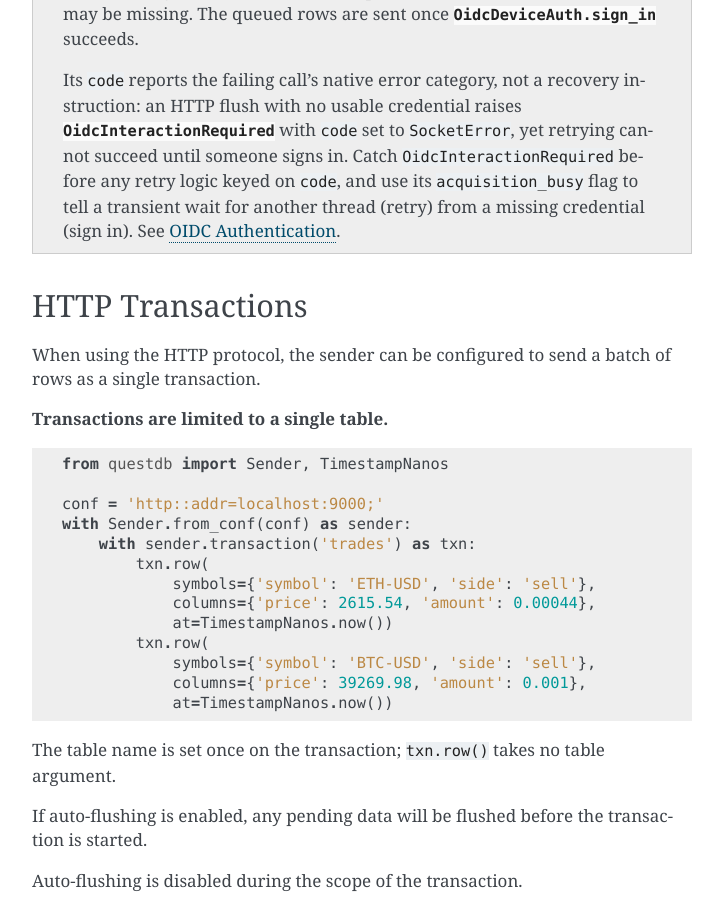
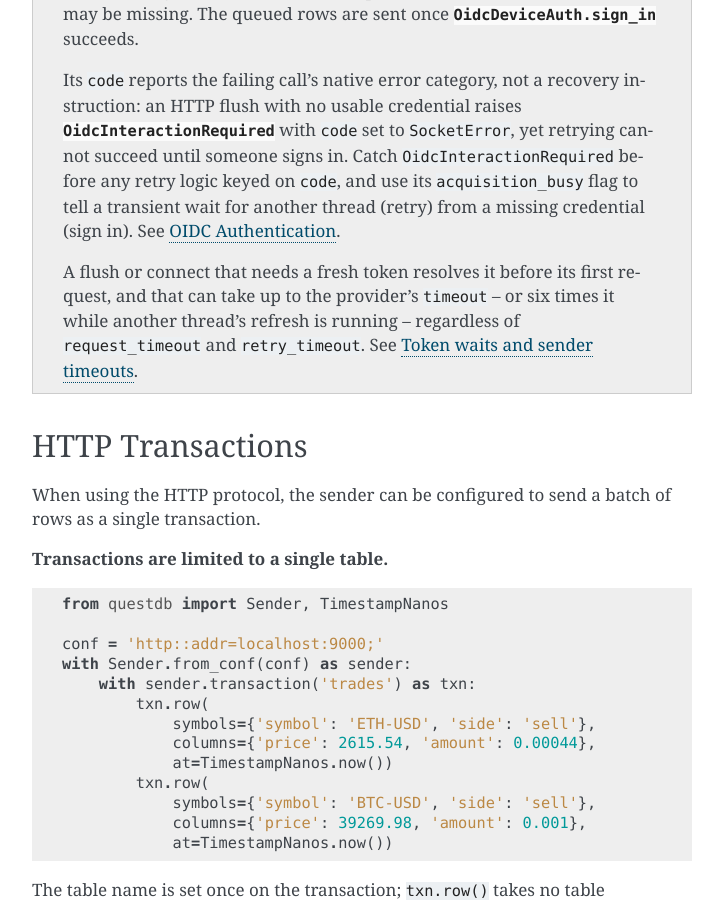
Before and after one commit to questdb/py-questdb-client, a Sphinx documentation site: the page built from docs/sender.rst, in a window 1280 px wide and 900 px high, scrolled down 9512 px. Shown: the whole window, without its empty margins (388-1111 px from the left). Built offline with Sphinx 7.4.7, drawn with Linux system fonts in a browser that asks for light colours.

Commit message:
fix(auth): address tandem review findings
- A persistence-warning handler or renderer callback that used a
  PooledSender lease another thread was blocked in (wait(),
  flush(wait=True), ...) deadlocked both threads: the ACK needed the
  refresh the callback was delivering. Lease methods now wait at most
  two seconds from inside an OIDC callback and then raise
  InvalidApiCall, as QuestDB.close() does.
- A cursor reclaim from the GC no longer frees a cursor whose
  re-entrant lock the calling thread holds. A cycle-held reader lease
  collected mid-decode freed the batch the decoder was reading
  (pre-existing use-after-free).
- QuestDB.dataframe() no longer leaks its string buffer when the
  handle is closed.
- OidcDeviceAuth(ca_bundle=...) accepts str, bytes or os.PathLike and
  expands `~`, like FileTokenStore.
- Document that resolving a fresh token is bounded by the OIDC timeout
  (six times it behind a peer refresh), not by the sender's
  request_timeout / retry_timeout.

```diff
--- a/docs/auth.rst
+++ b/docs/auth.rst
@@ -100,9 +100,12 @@
 failing call's native category, **not** a recovery instruction. For example,
 ``OidcInteractionRequired`` reports ``AuthError`` from ``auth.token()`` or the
 PG adapters, but ``SocketError`` from an HTTP sender flush in the very same
-state (no sign-in yet). While another thread's sign-in or callback holds the
-provider, every caller instead gets ``SocketError`` with ``acquisition_busy``
-set. The sender cannot recover by retrying until someone
+state (no sign-in yet). While another thread's interactive device flow or a
+callback holds the provider, every caller instead gets ``SocketError`` with
+``acquisition_busy`` set. A *silent* refresh running on another thread (a
+``token()`` call, a transport's reconnect, or the token-refresh phase of
+``sign_in()`` before any prompt) is waited for instead; see
+:ref:`auth-token-wait`. The sender cannot recover by retrying until someone
 signs in. Catch ``OidcInteractionRequired`` before general error-code-based
 retry logic. Its public ``acquisition_busy`` property is true when another
 thread is acquiring a token or rendering a callback: defer the operation
@@ -218,6 +221,26 @@
 ``scope``, which tells the identity provider to preserve the scope originally
 granted.
 
+.. _auth-token-wait:
+
+Token waits and sender timeouts
+===============================
+
+A flush, connect or reconnect that needs a fresh credential resolves it before
+its first request. A valid cached token is used at once. Otherwise the call
+refreshes the token itself -- one identity-provider request, bounded by the
+provider's ``timeout`` (default 30 seconds) -- or, when another thread is
+already refreshing the same provider, waits for that refresh for up to six
+times ``timeout`` (three minutes at the default, twelve at the 120-second
+maximum). ``auth.token()`` behaves the same way.
+
+That wait is bounded by the OIDC ``timeout`` alone. The sender's
+``request_timeout``, ``retry_timeout``, ``connect_timeout`` and reconnect
+budget do not cap it, so a ``flush()`` can take longer than those settings
+suggest while the identity provider is slow. Size ``timeout`` for the longest
+stall a flush may absorb, and call ``sign_in()`` before starting the sender to
+avoid the first, longest acquisition.
+
 Persistence
 ===========
 
@@ -276,6 +299,13 @@
 return. Make the wait on the handler's own thread: a handler that hands the
 wait to another thread and blocks on its result can deadlock until the wait's
 timeout.
+The same applies to a :class:`~questdb.PooledSender` lease (``db.sender()``)
+that another thread is using -- for example one blocked in ``wait()``,
+``flush(wait=True)``, ``await_acked_fsn()`` or ``close(wait=True)``: a
+persistence-warning handler or renderer callback that calls any method of
+that lease waits at most two seconds for it and then raises
+``QuestDBError(InvalidApiCall)`` instead of deadlocking, because the other
+thread's ACK may be waiting for this very callback to return.
 Cached token reads and provider ``cancel_sign_in()`` / ``close()`` remain
 callback-safe. An attached **Sender** may not be closed or mutated by a
 persistence-warning handler while it is performing a native flush: those
--- a/docs/conf.rst
+++ b/docs/conf.rst
@@ -369,6 +369,9 @@
 ``ws::`` to a non-loopback host the token is sent in cleartext on every flush
 or (re)connect.
 
+Resolving a fresh token is bounded by the provider's own ``timeout``, not by
+``request_timeout`` or ``retry_timeout``: see :ref:`auth-token-wait`.
+
 See the :ref:`oidc_auth` guide.
 
 .. _sender_conf_tls:
--- a/docs/sender.rst
+++ b/docs/sender.rst
@@ -497,6 +497,11 @@
    ``OidcInteractionRequired`` before any retry logic keyed on ``code``, and
    use its ``acquisition_busy`` flag to tell a transient wait for another
    thread (retry) from a missing credential (sign in). See :ref:`oidc_auth`.
+
+   A flush or connect that needs a fresh token resolves it before its first
+   request, and that can take up to the provider's ``timeout`` -- or six times
+   it while another thread's refresh is running -- regardless of
+   ``request_timeout`` and ``retry_timeout``. See :ref:`auth-token-wait`.
 
 .. _sender_transaction:
 
```
Also changed, not shown: CHANGELOG.rst (+12 -1 lines), 7 other files.
